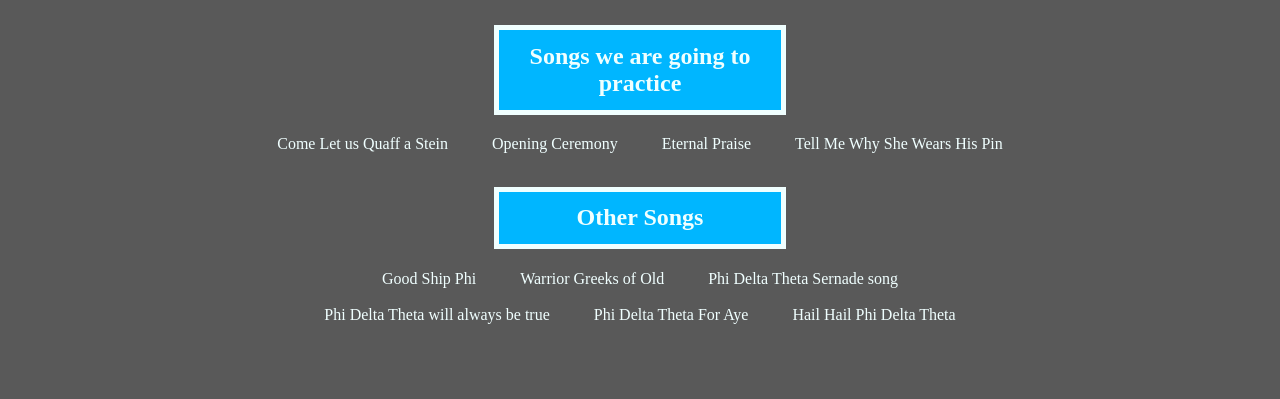
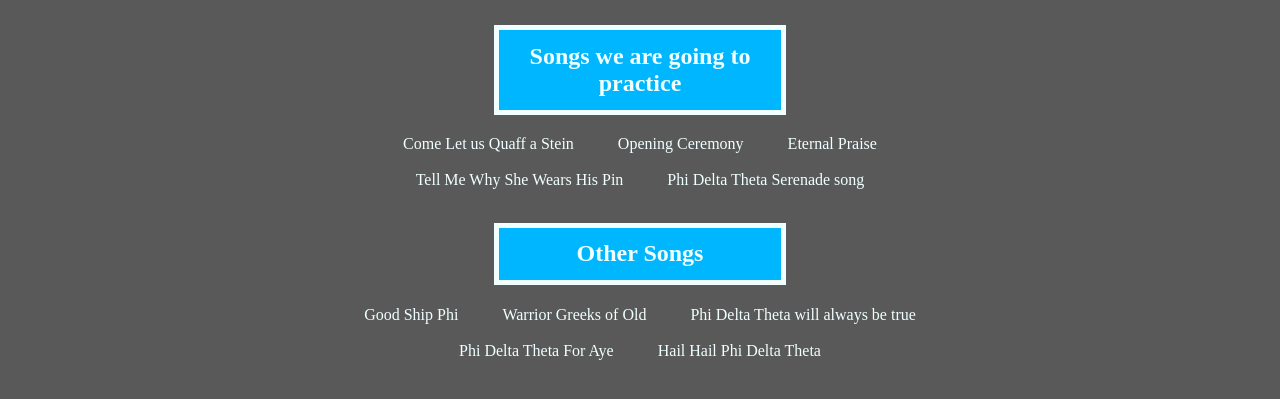
Before and after one commit to Nate-Ar/Phidelt, a plain HTML site: page Pledge/index.html in a window 1280 px wide. Shown: the part 71-470 px from the top of the page. Drawn offline with Linux system fonts and the light colour scheme.

Commit message:
some little changes i wanted to add the serenade song the a diffrent section

```diff
--- a/Pledge/index.html
+++ b/Pledge/index.html
@@ -13,15 +13,15 @@
 <aside>
     <a href="/songs/quaff/index.html">Come Let us Quaff a Stein</a>
     <a href="/songs/opening/index.html">Opening Ceremony</a>
-    <a href="/songs/eternal/index.html">Eternal Praise</a>
+    <a href="/songs/eternal/index.html">Eternal Praise</a><br><br>
     <a href="/songs/pin/index.html">Tell Me Why She Wears His Pin</a>
+    <a href="/songs/serenade/index.html">Phi Delta Theta Serenade song</a>
 </aside>
 <h2>Other Songs</h2>
 <aside>
     <a href="/songs/good%20ship%20phi/index.html">Good Ship Phi</a>
     <a href="/songs/warrior/index.html">Warrior Greeks of Old</a>
-    <a href="/songs/serenade/index.html">Phi Delta Theta Sernade song</a><br><br>
-    <a href="/songs/true/index.html">Phi Delta Theta will always be true </a>
+    <a href="/songs/true/index.html">Phi Delta Theta will always be true </a><br><br>
     <a href="/songs/aye/index.html">Phi Delta Theta For Aye</a>
     <a href="/songs/hail/index.html">Hail Hail Phi Delta Theta</a><br><br>
 
```
